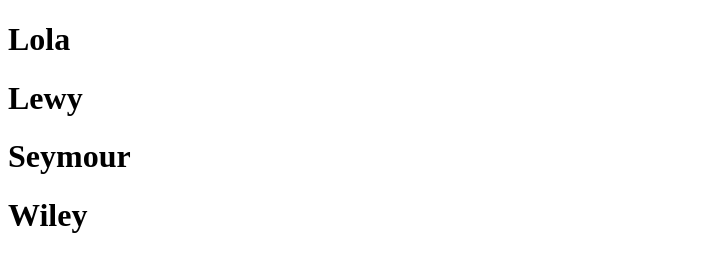
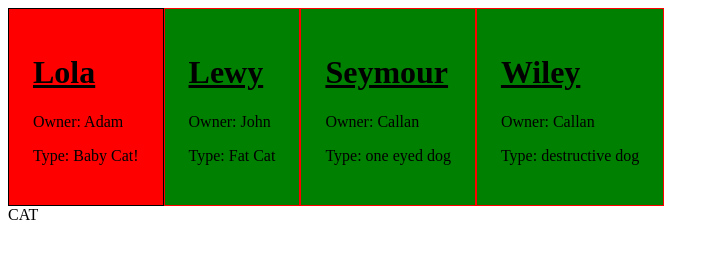
Before and after one commit to awieckert/jsObjectsFunctions, a plain HTML site: page index.html in a window 1280 px wide. Shown: the whole page, without its empty margins (0-719 px from the left). Drawn offline with Linux system fonts and the light colour scheme.

Commit message:
Made function that prints all animal info in an array of objects to the DOM. Created cards for each aniaml and some light CSS styling.

```diff
--- /dev/null
+++ b/functions.js
@@ -0,0 +1,89 @@
+console.log("YAY!")
+
+// function expressions
+
+var a = function(){
+    console.log("a:", 3);
+};
+
+// function Declarations
+
+function b(){
+    console.log("b:", 2);
+}
+
+var num = 3;
+
+function numPrinter (monkeyButt){
+    console.log("my number", monkeyButt);
+}
+
+numPrinter(num);
+
+function cat (){
+    return "Love them";
+}
+
+var message = cat();
+console.log("message: ", message);
+
+var instructorPets = [
+    {
+        instructorName: "Adam",
+        petName: "Lola",
+        animalType: "Baby Cat!",
+        isFavorite: false
+    },
+    {
+        instructorName: "John",
+        petName: "Lewy",
+        animalType: "Fat Cat",
+        isFavorite: true
+    },
+    {
+        instructorName: "Callan",
+        petName: "Seymour",
+        animalType: "one eyed dog",
+        isFavorite: true
+    },
+    {
+        instructorName: "Callan",
+        petName: "Wiley",
+        animalType: "destructive dog",
+        isFavorite: true
+    }
+];
+
+// display each pet as a card
+
+function printToDom (stringToPrint, divID) {
+    var thingToPrint = document.getElementById(divID);
+    thingToPrint.innerHTML += stringToPrint;
+ }
+
+printToDom("CAT", "div2");
+
+function domStringMaker (animalArray){
+    for(var i = 0; i < animalArray.length; i++){
+        var string = "";
+        if (animalArray[i].isFavorite){
+            string += "<div class='favorite'>";
+        } else {
+            string += "<div class='not-favorite'>";
+        }
+        string += "<h1>" + animalArray[i].petName + "</h1>" + "<p>Owner: " + animalArray[i].instructorName + "</p>" + "<p>Type: " + animalArray[i].animalType + "</p>" + "</div>";
+
+        printToDom(string, "petNames");
+        }
+    }
+
+domStringMaker(instructorPets);
+
+// var printableString = domStringMaker(instructorPets[1]);
+// console.log(printableString);
+
+
+
+// for(var i = 0; i < instructorPets.length; i++){
+//     domStringMaker(instructorPets[i]);
+// }
--- a/index.html
+++ b/index.html
@@ -4,13 +4,16 @@
     <meta charset="UTF-8">
     <meta name="viewport" content="width=device-width, initial-scale=1.0">
     <meta http-equiv="X-UA-Compatible" content="ie=edge">
+    <link rel="stylesheet" href="styles.css">
     <title>Document</title>
 </head>
 <body>
-    <div id="petNames"></div>
+    <div id="petNames">
+    </div>
+    <div id="div2"></div>
 
 
-
-    <script src="main.js"></script>
+    <!-- <script src="main.js"></script> -->
+    <script src="functions.js"></script>
 </body>
 </html>
--- /dev/null
+++ b/styles.css
@@ -0,0 +1,17 @@
+.favorite {
+    background-color: green;
+    border: 1px solid red;
+    display: inline-block;
+    padding: 1.5em;
+}
+
+.not-favorite {
+    background-color: red;
+    border: 1px solid black;
+    display: inline-block;
+    padding: 1.5em;
+}
+
+h1 {
+    text-decoration: underline;
+}
```
Also changed, not shown: main.js (line endings or trailing spaces).
